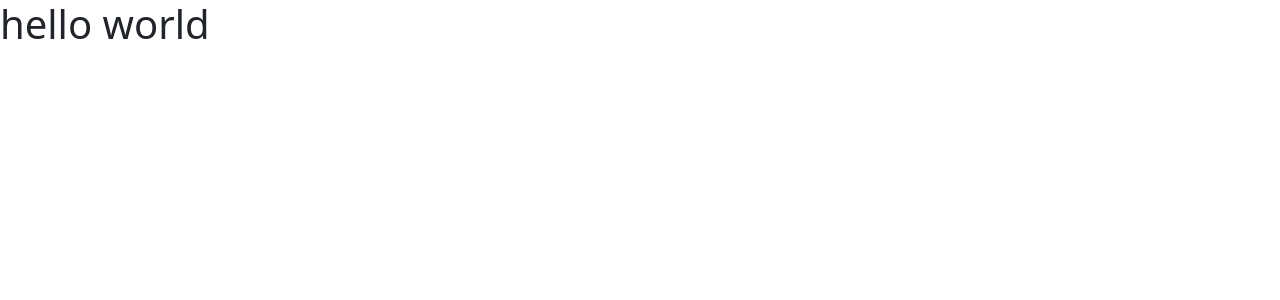
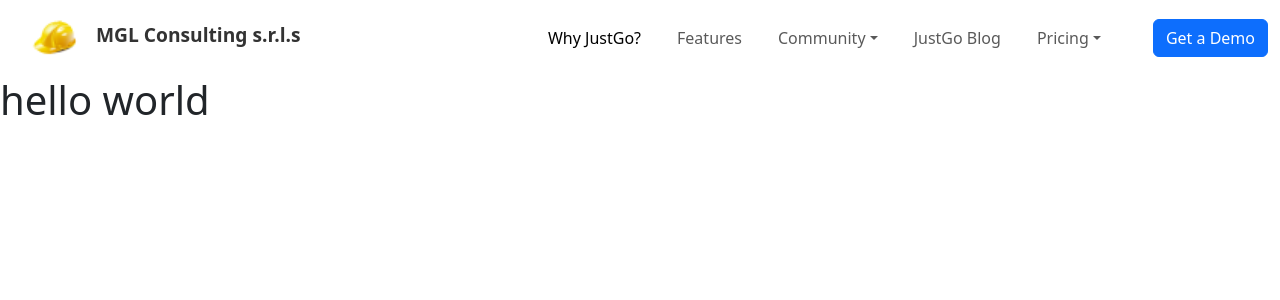
Before and after one commit to antoniogisondi/mgl-static-website, a React (Vite) app: page / in a window 1280 px wide. Shown: the top 300 px of the page. Built offline with nearby package versions, Linux system fonts and the light colour scheme.

Commit message:
feat: add base header structure

```diff
--- a/src/App.jsx
+++ b/src/App.jsx
@@ -1,4 +1,4 @@
-
+import Header from '../src/components/Header'
 
 import "bootstrap/dist/css/bootstrap.min.css";
 import "bootstrap/dist/js/bootstrap.bundle.min";
@@ -8,6 +8,7 @@ function App() {
 
   return (
     <>
+    <Header />
       <h1>hello world</h1>
     </>
   )
--- /dev/null
+++ b/src/components/Header.css
@@ -0,0 +1,28 @@
+header {
+    background-color: white;
+    padding: 10px 0;
+}
+
+.Logo {
+    height: 50px;
+}
+
+.logo-text {
+    font-size: 1.2rem;
+    color: #333;
+}
+
+.nav-link {
+    margin-right: 20px;
+}
+
+.btn-primary {
+    background-color: #007bff;
+    border: none;
+}
+
+@media (max-width: 767px) {
+    .logo-text {
+        display: none; /* Hide the text next to the logo on small screens */
+    }
+}
--- a/src/components/Header.jsx
+++ b/src/components/Header.jsx
@@ -0,0 +1,70 @@
+import React from "react";
+import './Header.css'
+
+const Header = () => {
+    return(
+<header className="container-fluid">
+
+    <div className="row align-items-center">
+
+        {/* immagine e testo dell'immagine */}
+
+        <div className="col-auto" style={{ paddingLeft: '30px' }}>
+            <img src="../../public/helmet.png" alt="Company logo" className="Logo" style={{height: '50px' }}/>
+            <span className="logo-text ms-3 d-none d-md-inline" style={{ fontWeight: 'bold' }}>MGL Consulting s.r.l.s</span> {/* Text next to the logo */}
+        </div>
+
+        {/*  */}
+
+
+
+
+        {/* Items della navbar */}
+
+        <div className="col-auto ms-auto">
+            <nav className="navbar navbar-expand navbar-light">
+                <ul className="navbar-nav">
+                    <li className="nav-item">
+                        <a className="nav-link active" href="#">Why JustGo?</a>
+                    </li>
+                    <li className="nav-item">
+                        <a className="nav-link" href="#">Features</a>
+                    </li>
+                    <li className="nav-item dropdown">
+                        <a className="nav-link dropdown-toggle" href="#" role="button" data-bs-toggle="dropdown">Community</a>
+                        <ul className="dropdown-menu">
+                            <li><a className="dropdown-item" href="#">Link 1</a></li>
+                            <li><a className="dropdown-item" href="#">Link 2</a></li>
+                        </ul>
+                    </li>
+                    <li className="nav-item">
+                        <a className="nav-link" href="#">JustGo Blog</a>
+                    </li>
+                    <li className="nav-item dropdown">
+                        <a className="nav-link dropdown-toggle" href="#" role="button" data-bs-toggle="dropdown">Pricing</a>
+                        <ul className="dropdown-menu">
+                            <li><a className="dropdown-item" href="#">Plan 1</a></li>
+                            <li><a className="dropdown-item" href="#">Plan 2</a></li>
+                        </ul>
+                    </li>
+                </ul>
+            </nav>
+        </div>
+
+        {/*  */}
+
+
+
+
+        <div className="col-auto">
+            <button className="btn btn-primary" type="button">Get a Demo</button>
+        </div>
+
+    </div>
+
+</header>
+
+    )
+}
+
+export default Header
```
Also changed, not shown: src/components/compare.jsx (added, +65 -0 lines), public/helmet.png (added).
